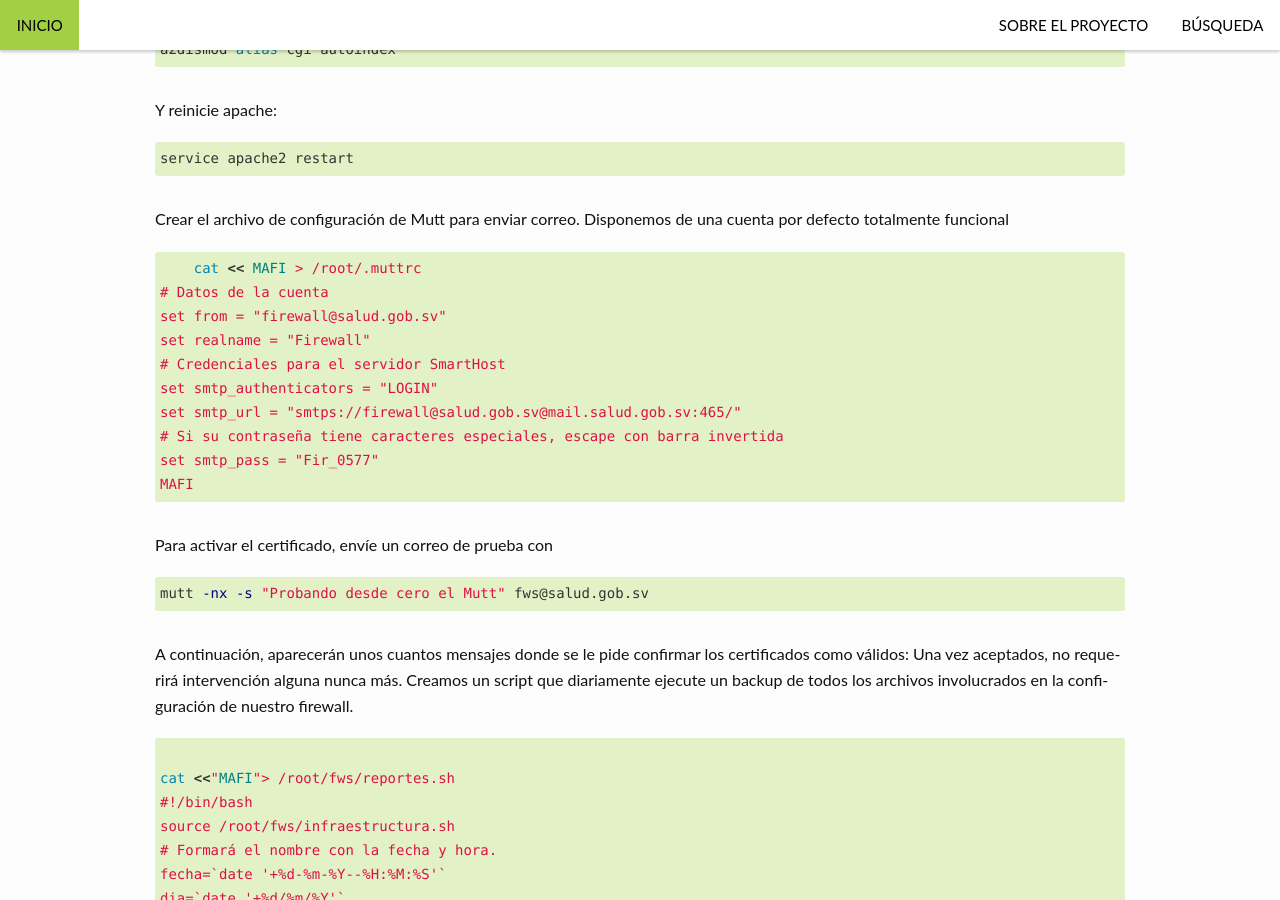
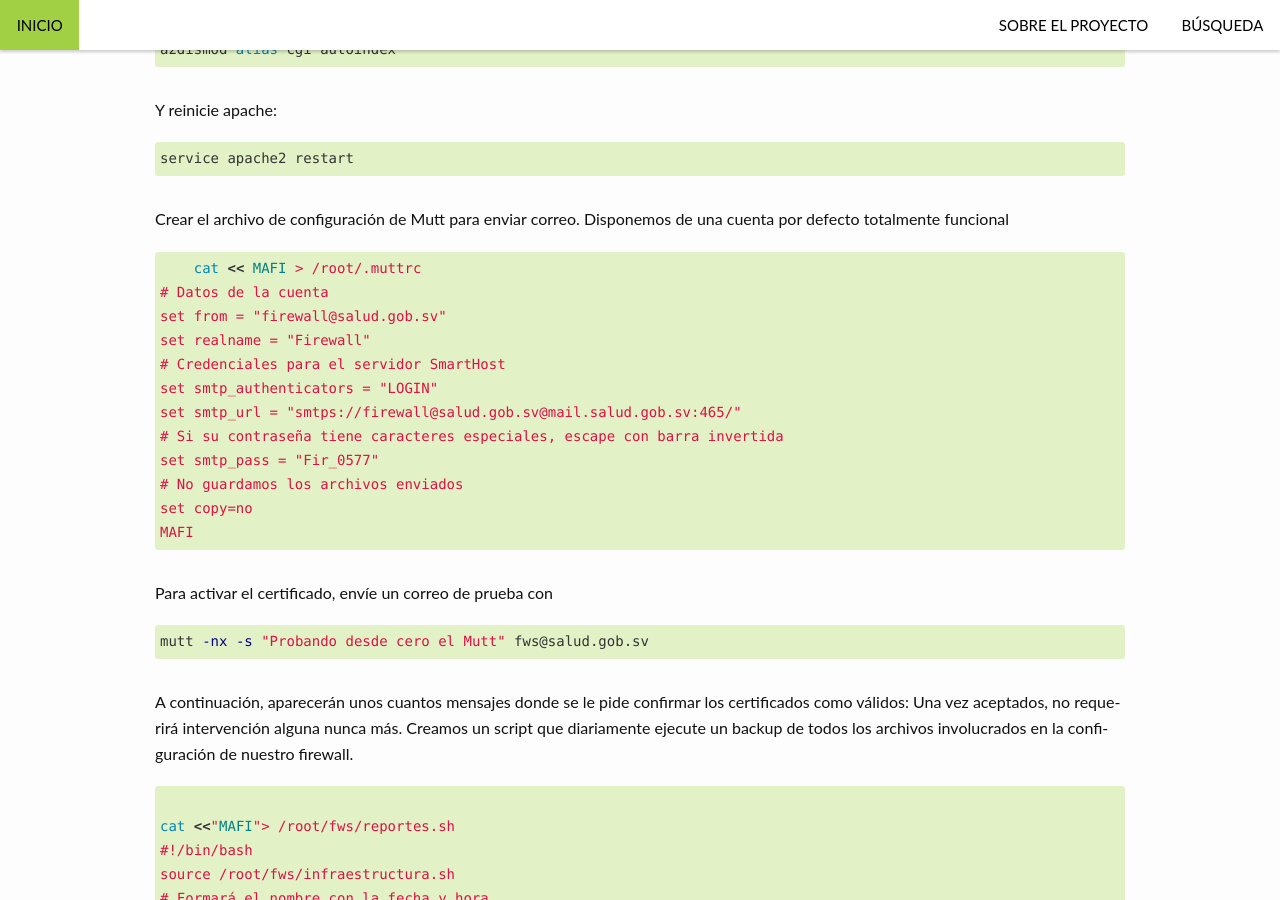
Before and after one commit to VTacius/firewall, a Jekyll site: the page built from _instalacion/reportes/index.md, in a window 1280 px wide and 900 px high, scrolled down 4188 px. Built offline with Jekyll 4.4.1, drawn with Linux system fonts in a browser that asks for light colours.

Commit message:
Agregado set copy=no para no guardar los ficheros enviados

```diff
--- a/_instalacion/reportes/muttrc.md
+++ b/_instalacion/reportes/muttrc.md
@@ -7,4 +7,6 @@ set smtp_authenticators = "LOGIN"
 set smtp_url = "smtps://firewall@salud.gob.sv@mail.salud.gob.sv:465/"
 # Si su contraseña tiene caracteres especiales, escape con barra invertida
 set smtp_pass = "Fir_0577"
+# No guardamos los archivos enviados
+set copy=no
 MAFI
```
